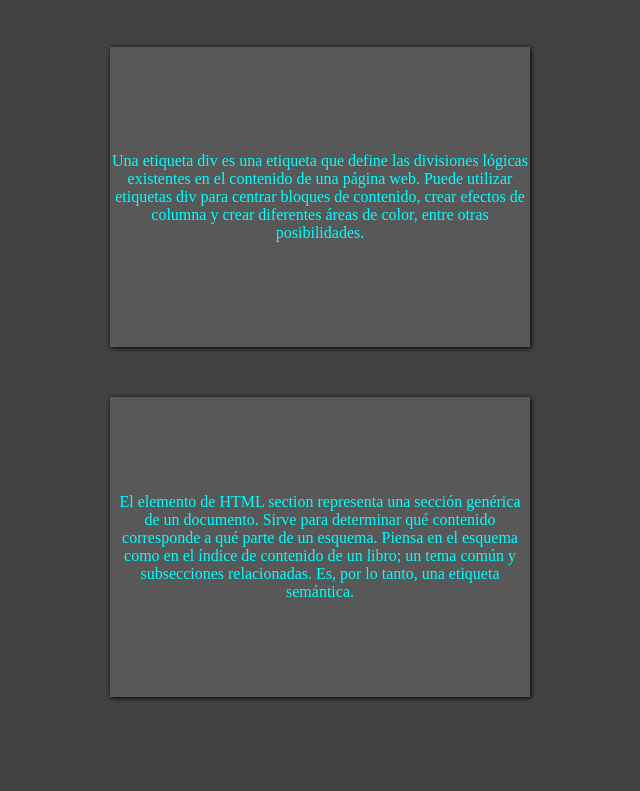
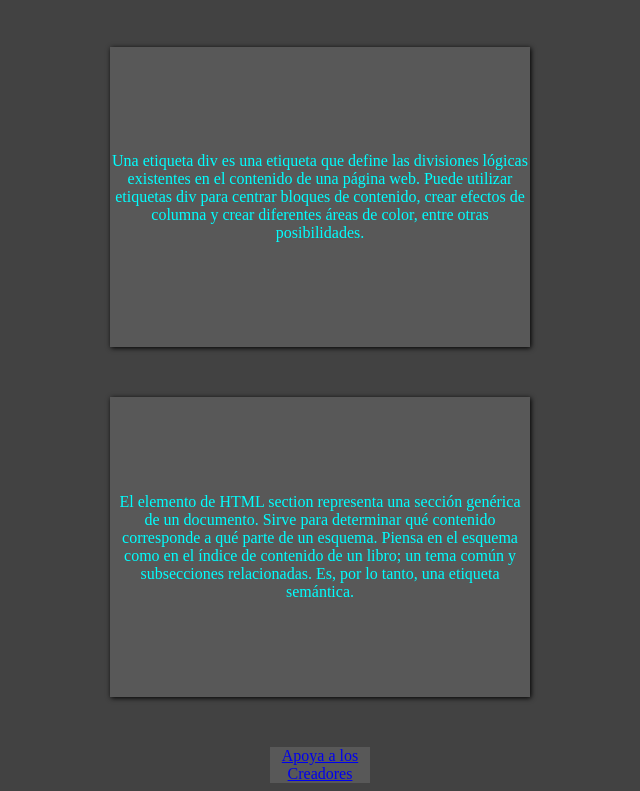
Before and after one commit to Einym/EinyM.github.io, a plain HTML site: page index.html in a window 1280 px wide. Shown: the part 61-852 px from the top of the page, without its empty margins (328-968 px from the left). Before the commit the page ends 808 px from the top, so only its background shows below. Drawn offline with Linux system fonts and the light colour scheme.

Commit message:
Add files via upload

```diff
--- a/Styles.css
+++ b/Styles.css
@@ -27,3 +27,15 @@ body {
     color: aqua;
     text-align: center;
 }
+
+#Link1 {
+    background-color: rgb(88, 88, 88);
+    width: 100px;
+    height: auto;
+    margin-left: auto;
+    margin-right: auto;
+    align-items: center;
+    justify-content: center;
+    text-align: center;
+    cursor: pointer;
+}
--- a/index.html
+++ b/index.html
@@ -16,5 +16,8 @@
         </article>
     </section>
     </div>
+    <div id="Link1">
+      <a href="https://github.com/Einym/EinyM.github.io">Apoya a los Creadores</a>
+    </div>
 </body>
 </html>
```
